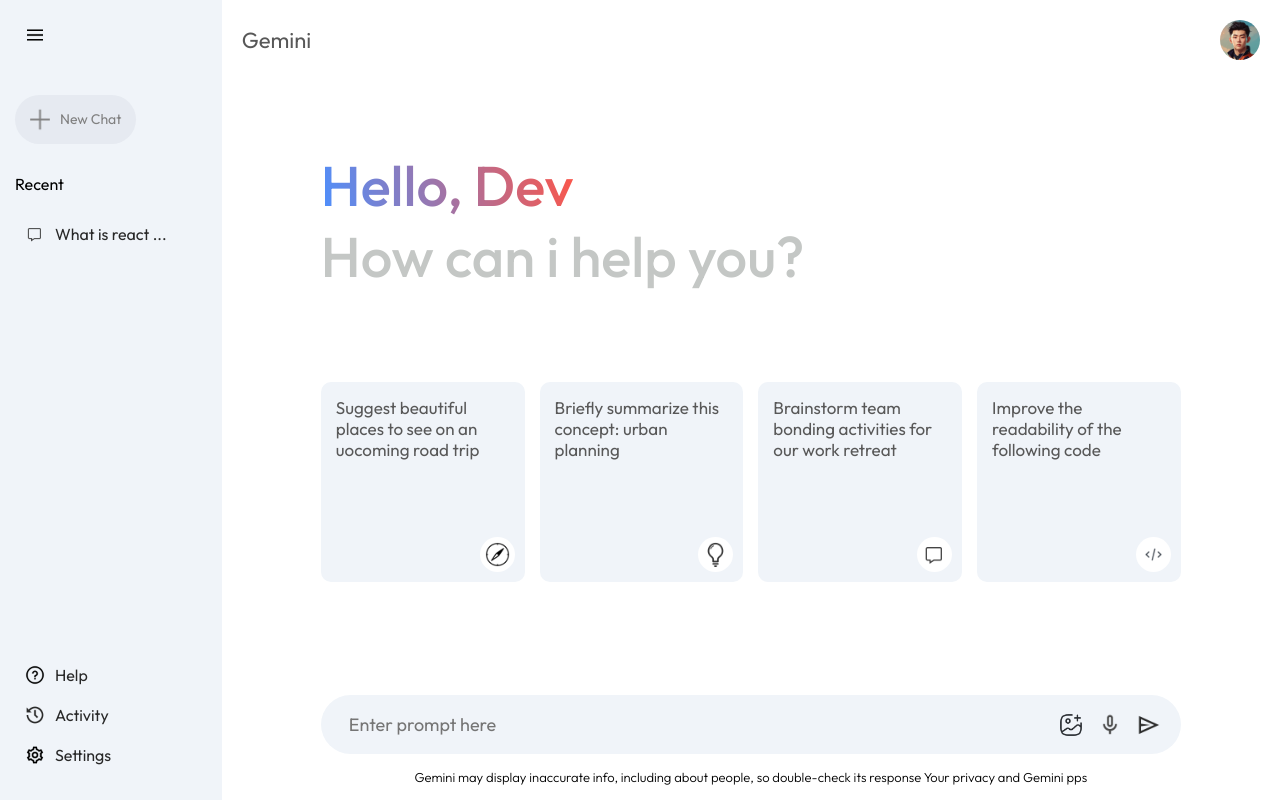
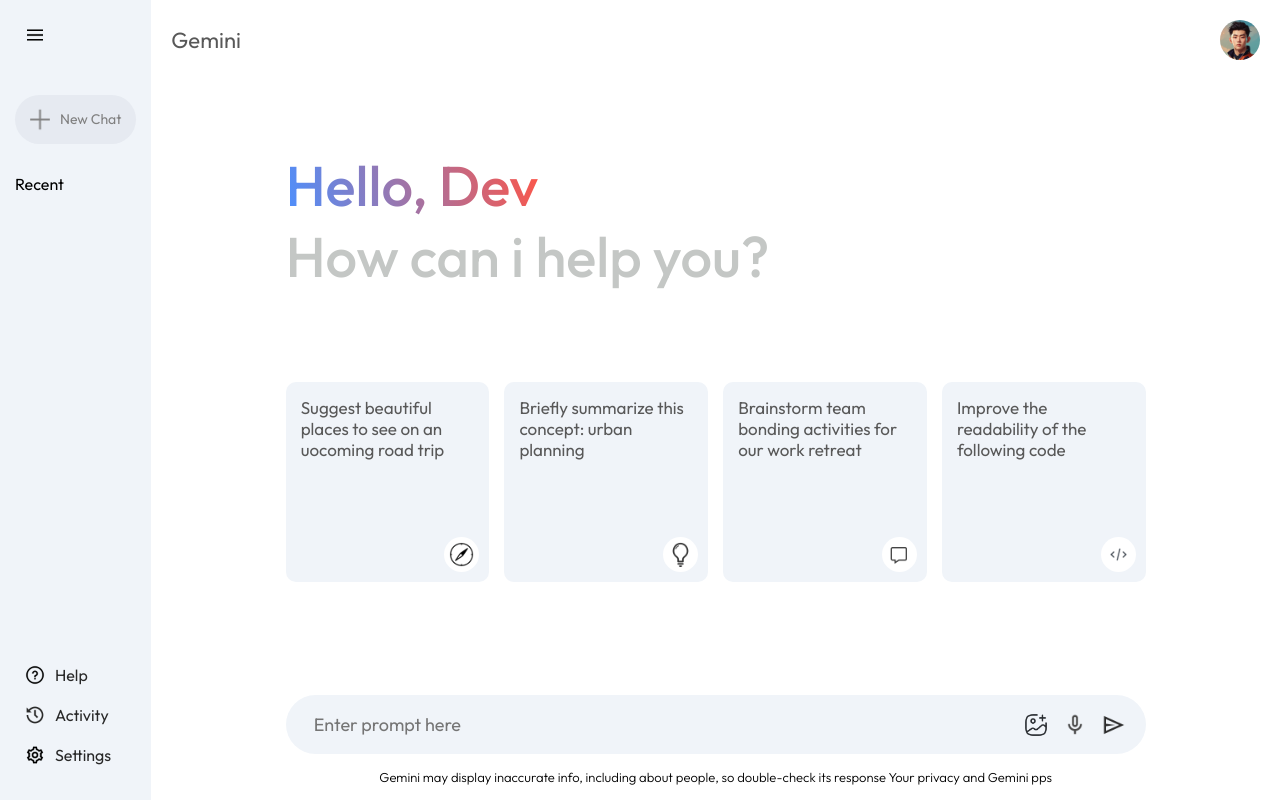
Before and after one commit to emess2g/Google-Gemini-Clone, a React (Vite) app: page / in a window 1280 px wide. Both pictures are taken after a click on the picture 35 px from the left and 35 px from the top of the page. Built offline with nearby package versions, Linux system fonts and the light colour scheme.

Commit message:
recent prompt

```diff
--- a/src/components/Sidebar/Sidebar.jsx
+++ b/src/components/Sidebar/Sidebar.jsx
@@ -1,9 +1,11 @@
-import React, { useState } from 'react'
+import React, { useContext, useState } from 'react'
 import './Sidebar.css'
 import { assets } from '../../assets/assets'
+import { Context } from '../../context/Context';
 const Sidebar = () => {
 
     const [extended,setExtended] = useState(false);
+    const { onSent, prevPrompts, setRecentPrompt } = useContext(Context)
   return (
     <div className='sidebar'>
       <div className='top'>
@@ -15,10 +17,14 @@
        {extended ?
           <div className="recent">
           <p className='recent-title'>Recent </p>
-          <div className="recent-entry">
+          {prevPrompts.map((item,index)=>{
+             return (
+              <div className="recent-entry">
               <img src={assets.message_icon} alt="" />
-              <p>What is react ... </p>
-          </div>
+              <p>{item.slice(0,18)} ... </p>
+              </div>
+             )
+          })}
          </div> : null
        }
 
```
